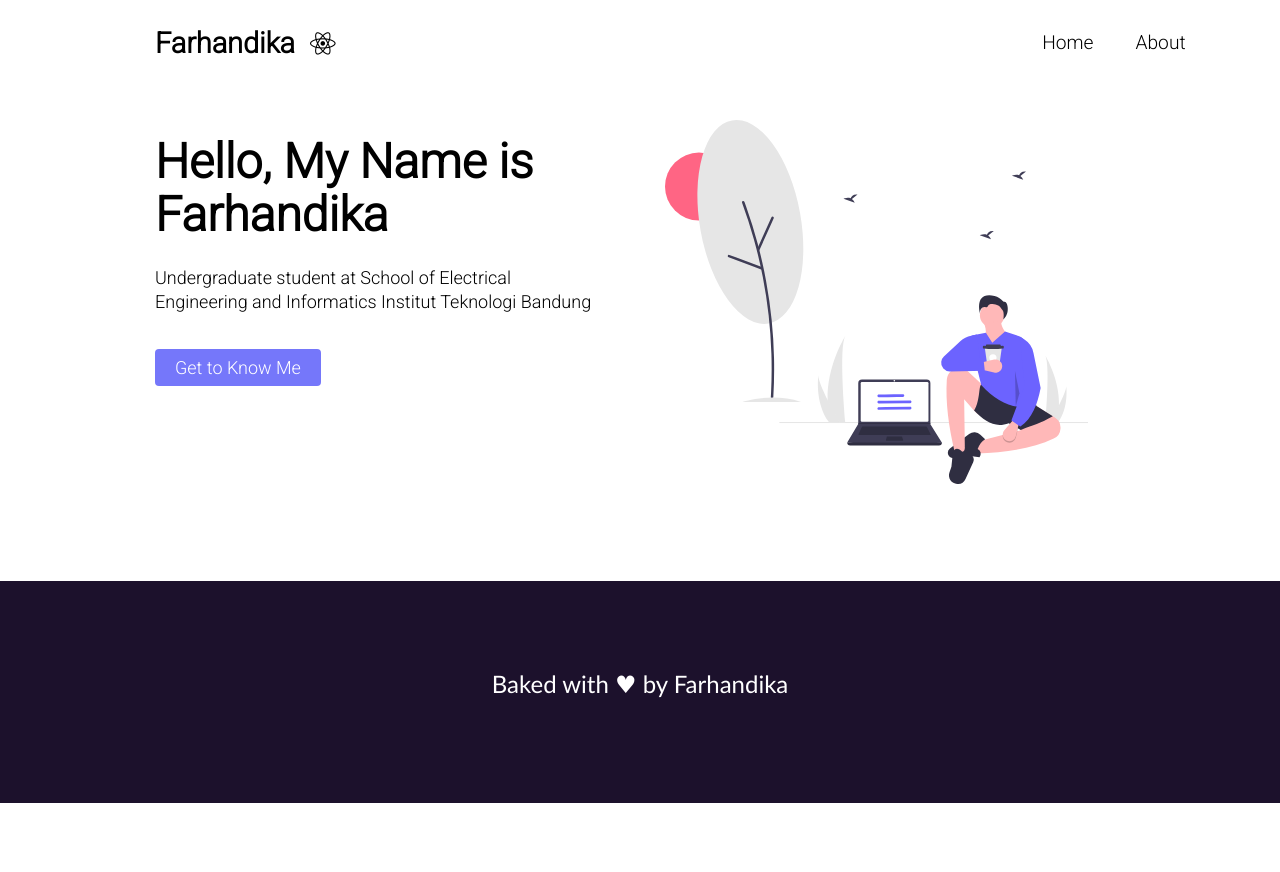
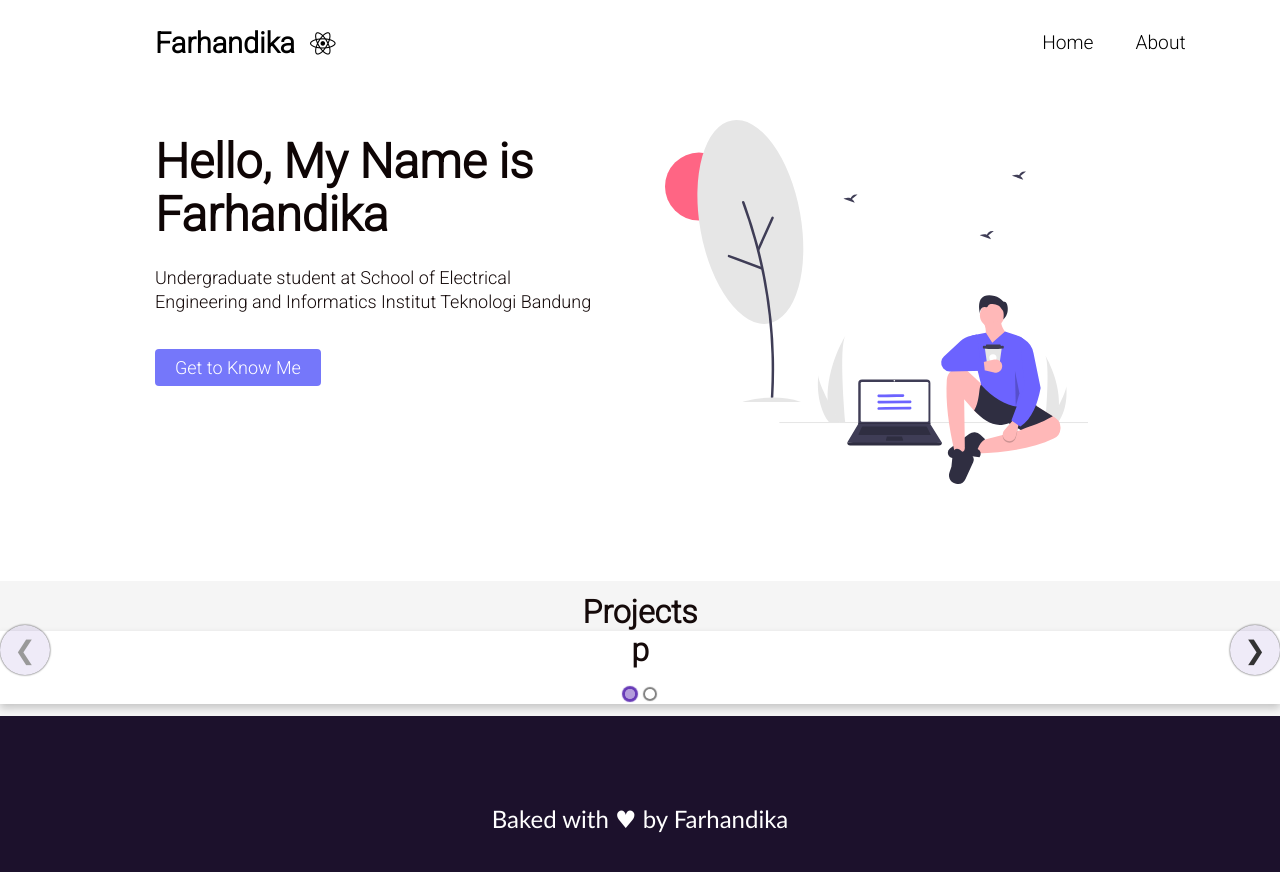
Before and after one commit to Fdika24/Landing, a React (Create React App) app: page / in a window 1280 px wide. Shown: the top 872 px of the page. Before the commit the page ends 803 px from the top, so only its background shows below. Built offline with nearby package versions, Linux system fonts and the light colour scheme.

Commit message:
add stuff

```diff
--- a/package.json
+++ b/package.json
@@ -4,8 +4,8 @@
   "version": "0.1.0",
   "private": true,
   "engines": {
-   "node" : "12.18.3",
-    "npm" : "6.14.6"
+    "node": "12.18.3",
+    "npm": "6.14.6"
   },
   "dependencies": {
     "@testing-library/jest-dom": "^5.11.6",
@@ -13,6 +13,7 @@
     "@testing-library/user-event": "^12.2.2",
     "react": "^17.0.1",
     "react-dom": "^17.0.1",
+    "react-elastic-carousel": "^0.9.5",
     "react-icons": "^4.1.0",
     "react-router-dom": "^5.2.0",
     "react-scripts": "4.0.1",
--- a/public/index.html
+++ b/public/index.html
@@ -27,12 +27,11 @@
       work correctly both with client-side routing and a non-root public URL.
       Learn how to configure a non-root public URL by running `npm run build`.
     -->
-    <title>Testing</title>
+    <title>Landing</title>
   </head>
   <body>
     <noscript>You need to enable JavaScript to run this app.</noscript>
     <div id="root"></div>
-    <div id ='sekolah'></div>
     <!--
       This HTML file is a template.
       If you open it directly in the browser, you will see an empty page.
--- a/src/components/body/body.js
+++ b/src/components/body/body.js
@@ -2,6 +2,7 @@ import React, { Component } from 'react'
 import '../herosection'
 import './body.css'
 import HeroSection from "../herosection";
+import Showcase from "../showcase";
 import {homeObjOne} from './content'
 
 
@@ -10,6 +11,7 @@ class Body extends Component {
         return(
             <div>
                 <HeroSection {...homeObjOne} />
+                <Showcase/>
             </div>
         );
     }
--- a/src/components/footer/footer.css
+++ b/src/components/footer/footer.css
@@ -1,6 +1,6 @@
 .footer-container {
     background-color: #1C112C;
-    padding: 4rem 0 2rem 0;
+    padding: 4rem 0 0 0;
     display: flex;
     flex-direction: column;
     justify-content: center;
--- a/src/components/hero.css
+++ b/src/components/hero.css
@@ -1,6 +1,6 @@
 .home__hero-section {
     background-color: white;
-    color : black;
+    color : #150a0a;
     padding: 120px 0;
     justify-content: center;
 }
@@ -48,7 +48,7 @@
     font-size: 48px;
     line-height: 1.1;
     font-weight: 600;
-    color: black;
+    color: #0e0505;
 }
 
 .dark {
--- a/src/components/showcase.css
+++ b/src/components/showcase.css
@@ -0,0 +1,20 @@
+.showcase-bg {
+    background-color: whitesmoke;
+    color : #150a0a;
+    padding: 12px 0;
+    /*justify-content: center;*/
+}
+.text-center{
+    text-align: center;
+}
+.card {
+    background-color: white;
+    box-shadow: 0 4px 8px 0 rgba(0,0,0,0.2);
+    transition: 0.3s;
+}
+.card:hover {
+    box-shadow: 0 8px 16px 0 rgba(0,0,0,0.2);
+}
+.newcontain {
+    padding: 2px 16px;
+}
--- a/src/components/showcase.js
+++ b/src/components/showcase.js
@@ -0,0 +1,22 @@
+import React from 'react'
+import {Link} from 'react-router-dom'
+import {Button} from './Button'
+import Carousel from 'react-elastic-carousel'
+import './showcase.css'
+
+function Showcase () {
+    return (
+        <div className="showcase-bg">
+            <h1 className="text-center">Projects</h1>
+            <div className="card">
+            <Carousel itemsToShow={1}>
+                <h1>p</h1>
+                <h1>pa</h1>
+            </Carousel>
+            </div>
+
+        </div>
+    );
+}
+
+export default Showcase
```
Also changed, not shown: 2 other files (tests, documents, lock files or other folders).
